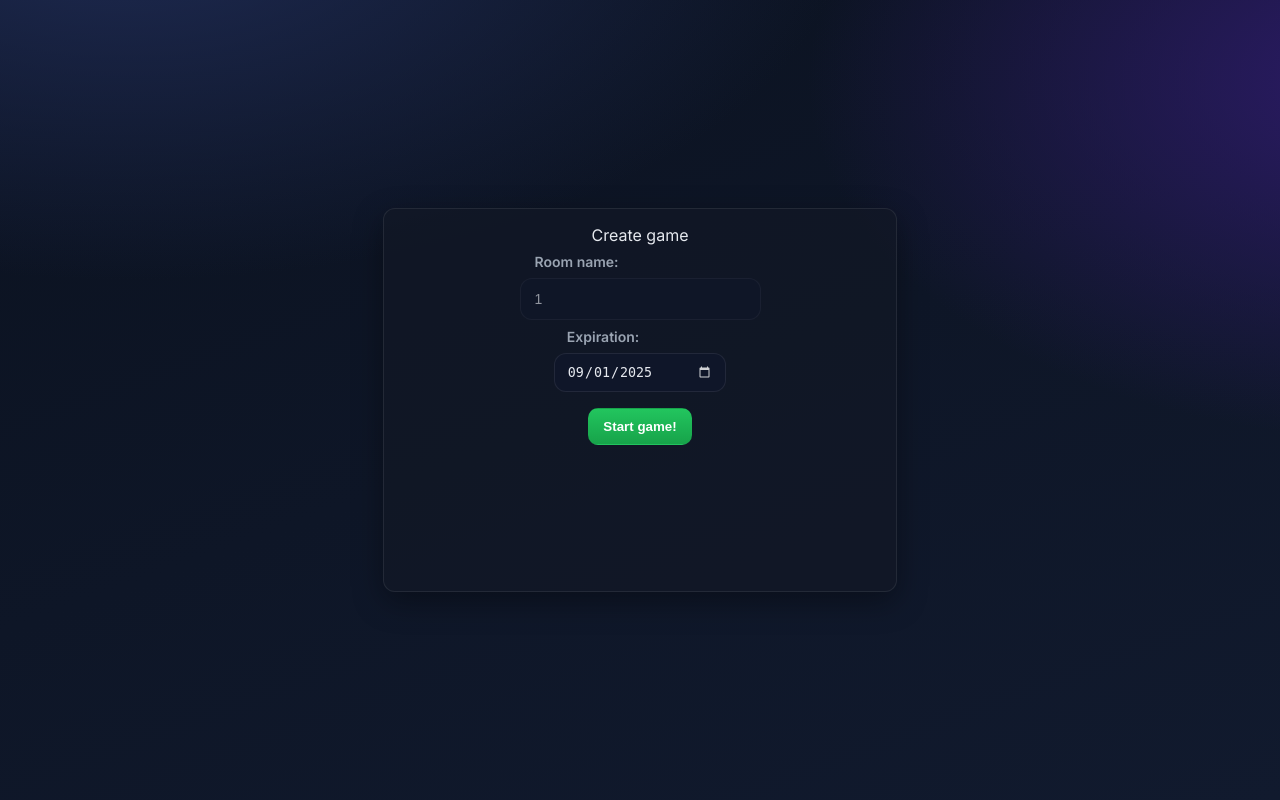
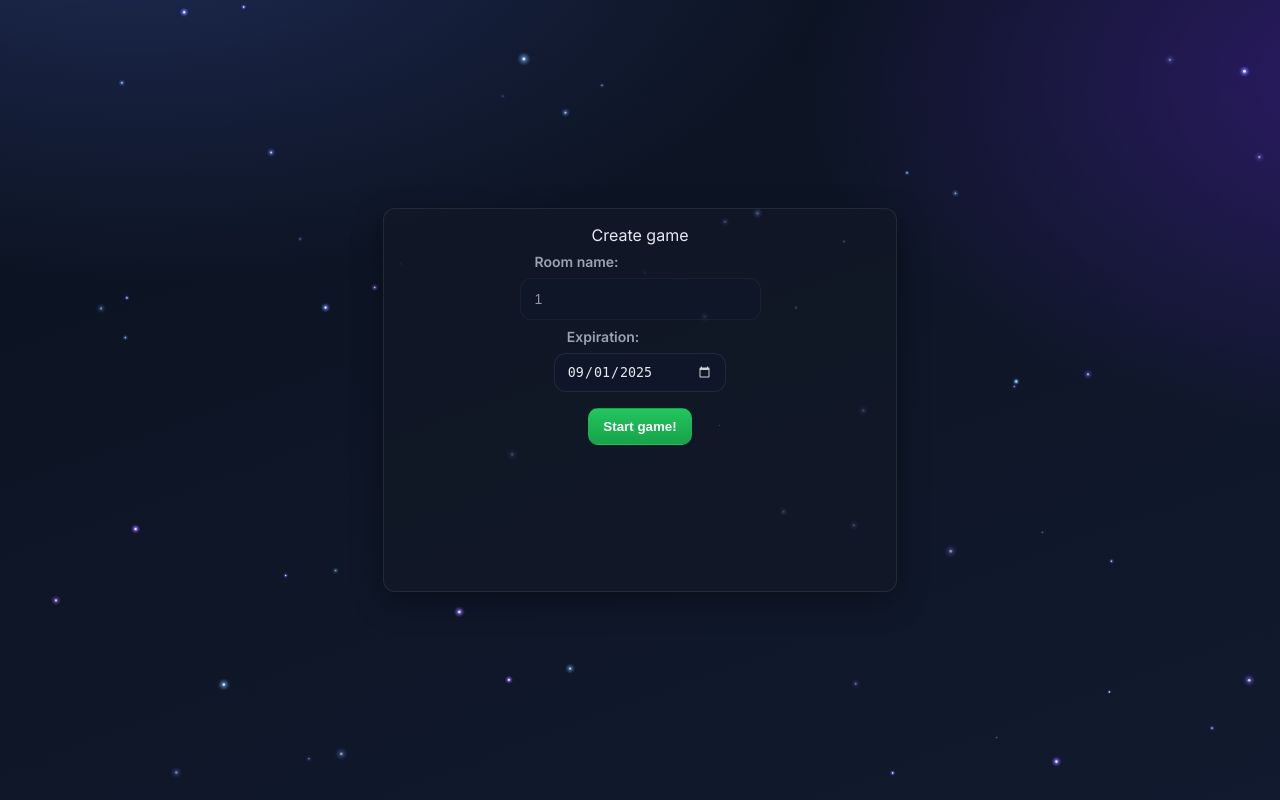
Before and after one commit to johlits/palstory-game, a PHP site: page /game/board.php?room=1 in a window 1280 px wide. Run offline with PHP 8.4, Linux system fonts and the light colour scheme; data that the repository does not hold is empty.

Commit message:
Add falling stars

```diff
--- a/src/html/game/board.php
+++ b/src/html/game/board.php
@@ -71,6 +71,16 @@
       100% { transform: translate3d(0,0,0); }
     }
 
+    /* Stars canvas layered above gradient, below game canvas */
+    #bg-stars {
+      position: fixed;
+      inset: 0;
+      z-index: 0;
+      pointer-events: none;
+      opacity: 0;                 /* hidden during gameplay */
+      transition: opacity 250ms ease;
+    }
+
     /* Canvas should occupy the full viewport area visually */
     #gc {
       display: block;                 /* remove inline gap */
@@ -89,6 +99,7 @@
 
     /* When menus are active, gracefully fade out the canvas to showcase bg */
     body.menu-active #gc { opacity: 0; }
+    body.menu-active #bg-stars { opacity: 1; }
   </style>
 
 </head>
@@ -96,6 +107,7 @@
 <body class="game-page" onload="init()">
 
   <div id="bg-anim" aria-hidden="true"></div>
+  <canvas id="bg-stars" aria-hidden="true"></canvas>
 
   <canvas id="gc" width="200" height="100">
   </canvas>
@@ -459,4 +471,99 @@
     // Run once on load in case a box is already visible
     window.addEventListener('load', updateMenuState);
   })();
+
+  // Falling glittering stars animation (runs only when menu is visible)
+  (function () {
+    var canvas = document.getElementById('bg-stars');
+    if (!canvas) return;
+    var ctx = canvas.getContext('2d');
+    var dpr = Math.max(1, window.devicePixelRatio || 1);
+    var stars = [];
+    var running = false; // driven by body.menu-active
+    var width = 0, height = 0;
+
+    function resize() {
+      width = Math.floor(window.innerWidth);
+      height = Math.floor(window.innerHeight);
+      canvas.width = Math.floor(width * dpr);
+      canvas.height = Math.floor(height * dpr);
+      canvas.style.width = width + 'px';
+      canvas.style.height = height + 'px';
+      ctx.setTransform(dpr, 0, 0, dpr, 0, 0);
+      seed();
+    }
+
+    function seed() {
+      var target = Math.min(220, Math.floor((width * height) / 18000));
+      stars = new Array(target).fill(0).map(function () {
+        return makeStar();
+      });
+    }
+
+    function makeStar() {
+      var size = Math.random() * 1.8 + 0.6; // px
+      var speed = Math.random() * 0.6 + 0.25; // px/frame
+      var twinkleSpeed = Math.random() * 0.04 + 0.01;
+      return {
+        x: Math.random() * width,
+        y: Math.random() * height,
+        r: size,
+        vx: (Math.random() - 0.5) * 0.15,
+        vy: speed,
+        a: Math.random() * 0.8 + 0.2, // alpha
+        ta: Math.random() * Math.PI * 2, // twinkle phase
+        ts: twinkleSpeed,
+        hue: 200 + Math.random() * 60 // bluish to teal
+      };
+    }
+
+    function step() {
+      if (running) {
+        ctx.clearRect(0, 0, width, height);
+        for (var i = 0; i < stars.length; i++) {
+          var s = stars[i];
+          s.x += s.vx;
+          s.y += s.vy;
+          s.ta += s.ts;
+          // wrap
+          if (s.y - s.r > height) { s.y = -s.r; s.x = Math.random() * width; }
+          if (s.x < -5) s.x = width + 5; else if (s.x > width + 5) s.x = -5;
+
+          // twinkle alpha
+          var tw = (Math.sin(s.ta) + 1) * 0.5; // 0..1
+          var alpha = Math.max(0, Math.min(1, s.a * (0.6 + 0.7 * tw)));
+
+          // glow gradient
+          var g = ctx.createRadialGradient(s.x, s.y, 0, s.x, s.y, s.r * 3);
+          g.addColorStop(0, 'hsla(' + s.hue + ', 80%, 90%, ' + (alpha) + ')');
+          g.addColorStop(0.4, 'hsla(' + s.hue + ', 80%, 70%, ' + (alpha * 0.6) + ')');
+          g.addColorStop(1, 'hsla(' + s.hue + ', 80%, 50%, 0)');
+          ctx.fillStyle = g;
+          ctx.beginPath();
+          ctx.arc(s.x, s.y, s.r * 3, 0, Math.PI * 2);
+          ctx.fill();
+
+          // bright core sparkle
+          ctx.fillStyle = 'hsla(' + s.hue + ', 100%, 98%, ' + Math.min(1, alpha * 1.2) + ')';
+          ctx.beginPath();
+          ctx.arc(s.x, s.y, Math.max(0.5, s.r * 0.6), 0, Math.PI * 2);
+          ctx.fill();
+        }
+      }
+      requestAnimationFrame(step);
+    }
+
+    // Hook into the existing menu visibility toggling
+    function updateRunning() {
+      running = document.body.classList.contains('menu-active');
+    }
+
+    window.addEventListener('resize', resize);
+    window.addEventListener('orientationchange', resize);
+    window.addEventListener('load', function () { resize(); updateRunning(); });
+    // Observe body class changes to start/stop animation work
+    new MutationObserver(updateRunning).observe(document.body, { attributes: true, attributeFilter: ['class'] });
+
+    requestAnimationFrame(step);
+  })();
 </script>
```
